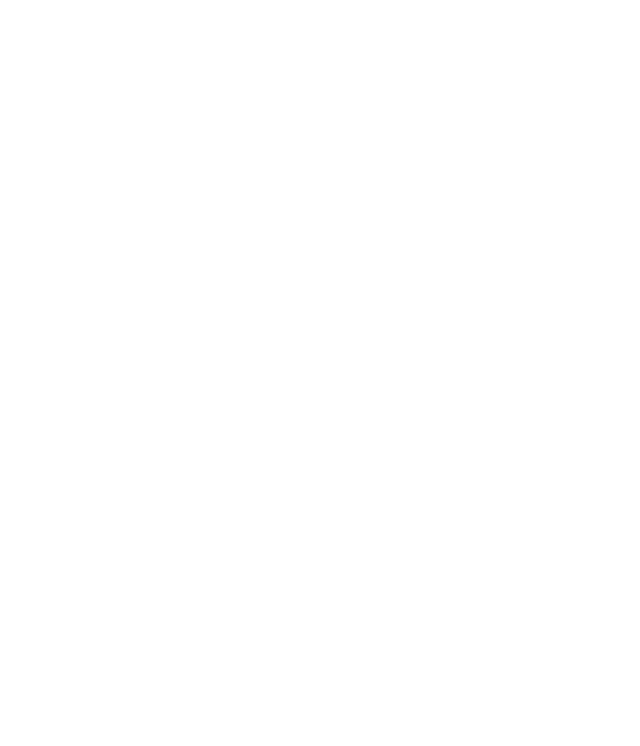
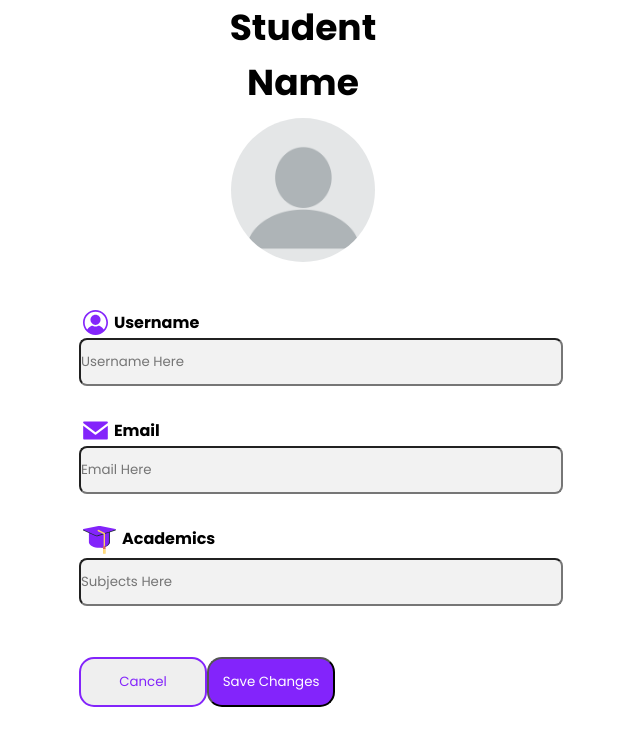
Before and after one commit to GiorgioBaz/GroupMatch, a React (Create React App) app in the folder client/: page /profile in a window 1280 px wide. Shown: the top 746 px of the page, without its empty margins (321-961 px from the left). Built offline with nearby package versions, Linux system fonts and the light colour scheme.

Commit message:
Adding elements to profile page

```diff
--- a/client/src/Components/Profile/Profile.css
+++ b/client/src/Components/Profile/Profile.css
@@ -0,0 +1,117 @@
+.profile-div {
+    background-color: white;
+    display: flex;
+	flex-direction: column;
+    align-items: center;
+}
+
+.profile-card{
+    display: flex;
+    flex-direction: column;
+    width: 25vw;
+    height: fit-content;
+    position: relative;
+    margin-left: 250%;
+}
+
+.student-header {
+    position: relative;
+    font-weight: bold;
+    font-size: 36px;
+    text-align: center;
+    margin-left: 40%;
+}
+
+.student-photo{
+    border-radius: 50%;
+    width: 9em;
+    align-self: center;
+    margin-top: 0.5em;
+    margin-left: 40%;
+}
+
+.profile-form{
+    display: flex;
+	flex-direction: column;
+}
+
+.username-div{
+    margin-top: 3em;
+}
+
+.username-label {
+    display: flex;
+	flex-direction: row;
+}
+
+.username-icon {
+    margin-left: 1.1%;
+	margin-bottom: 1%;
+}
+
+.profile-header {
+    position: relative;
+	font-weight: bold;
+    margin-left: 2%;
+}
+
+.profile-field {
+    position: relative;
+    width: 150%;
+    height: 3.3em;
+    background: #F2F2F2;
+    border-radius: 8px;
+}
+
+.email-div{
+    margin-top: 2em;
+}
+
+.student-email-label {
+    display: flex;
+	flex-direction: row;
+}
+
+.student-email-icon{
+    margin-left: 1.1%;
+	margin-bottom: 1%;
+}
+
+.academics-div{
+    margin-top: 2em;
+}
+
+.academics-label {
+    display: flex;
+	flex-direction: row;
+}
+
+.academics-icon{
+    margin-left: 1.1%;
+	margin-bottom: 1%;
+}
+
+.profile-buttons{
+    text-align: center;
+    display: flex;
+    flex-direction: row;
+    margin-top: 3.2em;
+    margin-bottom: 3.2em;
+}
+
+.changes-button {
+    width: 40%;
+    height: 3.8em;
+    background: #8324FB;
+    border-radius: 15px;
+    color:white;
+}
+
+.cancel-button {
+    width: 40%;
+    height: 3.8em;
+    border: 2px solid #8324FB;
+    box-sizing: border-box;
+    border-radius: 15px;
+    color:#8324FB;
+}
--- a/client/src/Components/Profile/Profile.js
+++ b/client/src/Components/Profile/Profile.js
@@ -1,9 +1,75 @@
+
 import "./Profile.css";
+import emailIcon from "../../Assets/email-icon.svg";
+import userIcon from "../../Assets/user-icon.svg";
+import academicsIcon from "../../Assets/academics-icon.svg";
+import blankUserIcon from "../../Assets/blank-profile-temp.png";
 
 function Profile() {
+
 	return (
-		<div>
+		<div className="profile-div">
+			<div className="profile-card">
+				<h2 className="student-header">Student Name</h2>
+				<form className="profile-form">
 
+					<img
+						alt="Student Profile"
+						className="student-photo"
+						src={blankUserIcon}
+					/>
+
+					<div className="username-div">
+						<div className="username-label">
+							<img
+								alt="User Icon"
+								className="username-icon"
+								src={userIcon}
+							/>
+							<h4 className="profile-header">Username</h4>
+						</div>
+						<input
+							className="profile-field"
+							placeholder="Username Here">
+						</input>
+					</div>
+
+					<div className="email-div">
+						<div className="student-email-label">
+							<img
+								alt="Email Icon"
+								className="student-email-icon"
+								src={emailIcon}
+							/>
+							<h4 className="profile-header">Email</h4>
+						</div>
+						<input
+							className="profile-field"
+							placeholder="Email Here">
+						</input>
+					</div>
+
+					<div className="academics-div">
+						<div className="academics-label">
+							<img
+								alt="Academics Icon"
+								className="academics-icon"
+								src={academicsIcon}
+							/>
+							<h4 className="profile-header">Academics</h4>
+						</div>
+						<input
+							className="profile-field"
+							placeholder="Subjects Here">
+						</input>
+					</div>
+
+					<div className="profile-buttons">
+						<button className="cancel-button">Cancel</button>
+						<button className="changes-button">Save Changes</button>
+					</div>
+				</form>
+			</div>
 		</div>
 	);
 }
```
Also changed, not shown: client/src/Assets/academics-icon.svg (added), client/src/Assets/blank-profile-temp.png (added).
